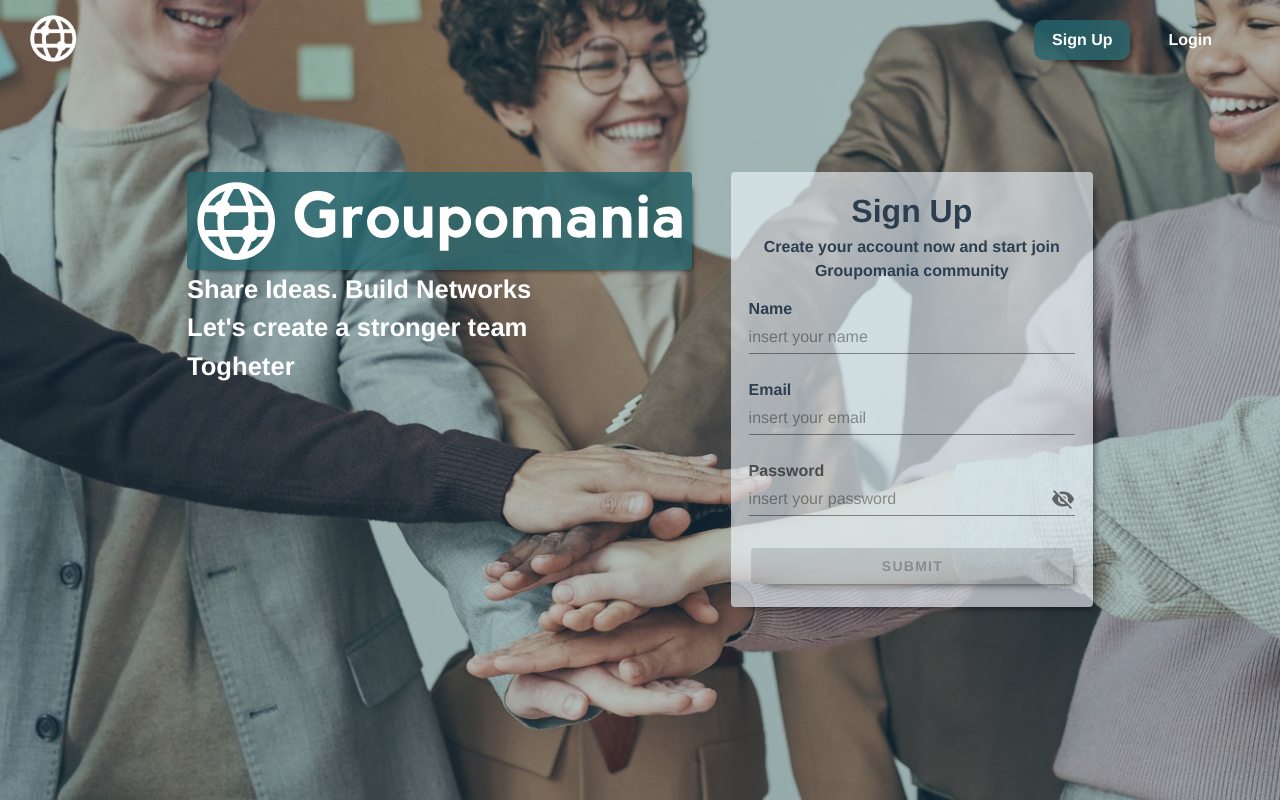
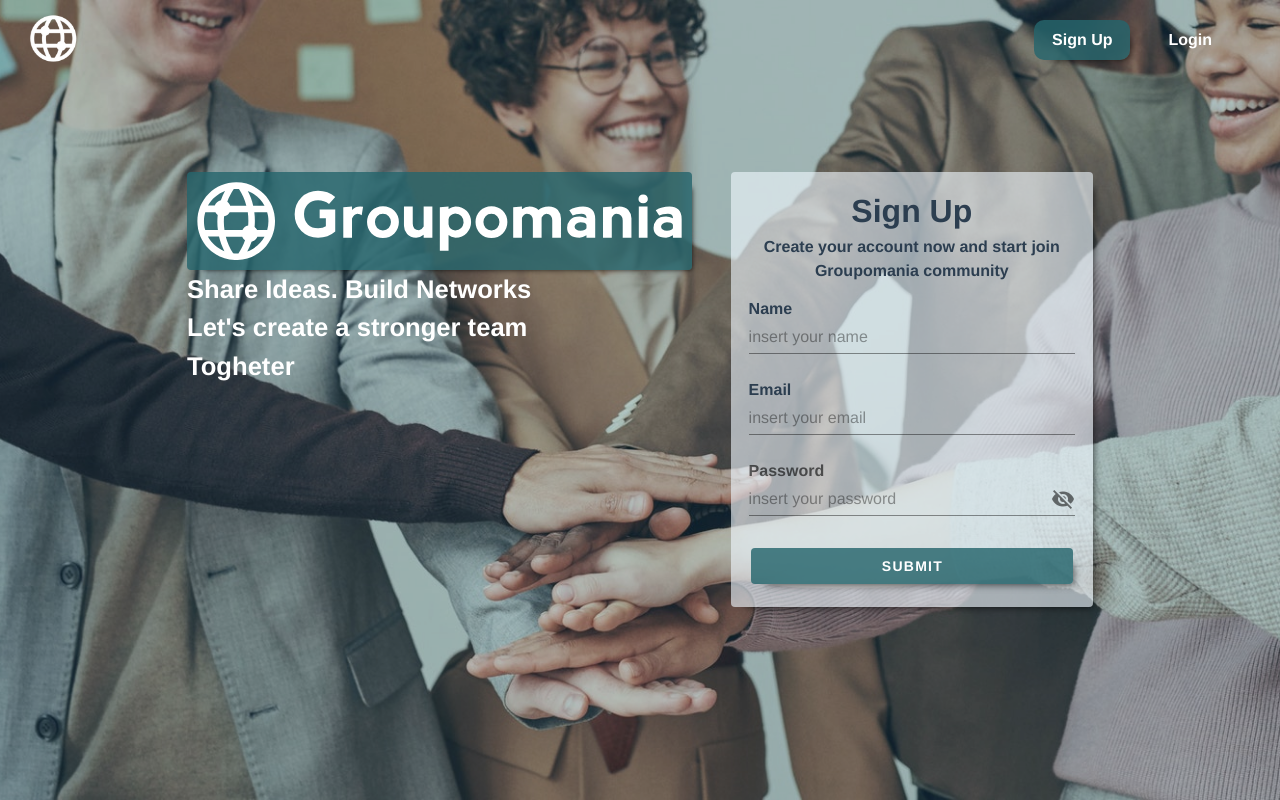
Before and after one commit to DarioNicosia/groupomania, a Vue app: page / in a window 1280 px wide. Built offline with nearby package versions, Linux system fonts and the light colour scheme.

Commit message:
resolved bug in signup form

```diff
--- a/src/components/Form.vue
+++ b/src/components/Form.vue
@@ -29,6 +29,7 @@
       <div v-if="signupWindowOpen" class="form-section">
         <label class="label" for="email">Email</label>
         <v-text-field
+          @click.tab="clearField"
           class="email form-item pt-0"
           color="rgba(38, 102, 109, 0.81)"
           v-model="email"
@@ -45,6 +46,7 @@
       <div v-else class="form-section">
         <label class="label" for="email">Email</label>
         <v-text-field
+          @click.tab="clearField"
           class="email form-item pt-0"
           color="rgba(38, 102, 109, 0.81)"
           v-model="email"
@@ -64,6 +66,7 @@
         <v-label for="password">Password</v-label>
         <v-text-field
           v-model="password"
+          @click.tab="clearField"
           class="password form-item pt-0"
           color="rgba(38, 102, 109, 0.81)"
           :append-icon="show1 ? 'mdi-eye' : 'mdi-eye-off'"
@@ -82,9 +85,7 @@
       <v-btn
         type="submit"
         color="rgba(38, 102, 109,0.868)"
-        v-bind:class="{ btn_disabled: !valid }"
         class="btn-form form-item white--text"
-        :disabled="!valid"
         :loading="loading"
       >Submit</v-btn>
     </v-form>
@@ -100,6 +101,9 @@ export default {
     },
     loginTitle: {
       type: String
+    },
+    clearField: {
+      type: Function
     },
 
     signupWindowOpen: {
@@ -143,12 +147,14 @@ export default {
   methods: {
     submitForm(event) {
       event.preventDefault();
+      if (this.$refs.form.validate()) {
         const newForm = {
           name: this.name,
           email: this.email,
           password: this.password
         };
         this.$emit("form-submitted", newForm);
+      }
     }
   }
 };
--- a/src/views/Home.vue
+++ b/src/views/Home.vue
@@ -24,6 +24,7 @@
         v-bind:userNotFound="userNotFound"
         v-bind:wrongPassword="wrongPassword"
         v-bind:loading="loading"
+        v-bind:clearField="clearField"
       />
     </v-container>
   </div>
@@ -70,6 +71,12 @@ export default {
     },
     loginBtn() {
       this.signupWindowOpen = false;
+    },
+    clearField() {
+      console.log("clear");
+      this.wrongPassword = false;
+      this.signUpError = false;
+      this.userNotFound = false;
     },
 
     sendForm(newForm) {
```
Lines whose indentation alone changed are shown as unchanged.
